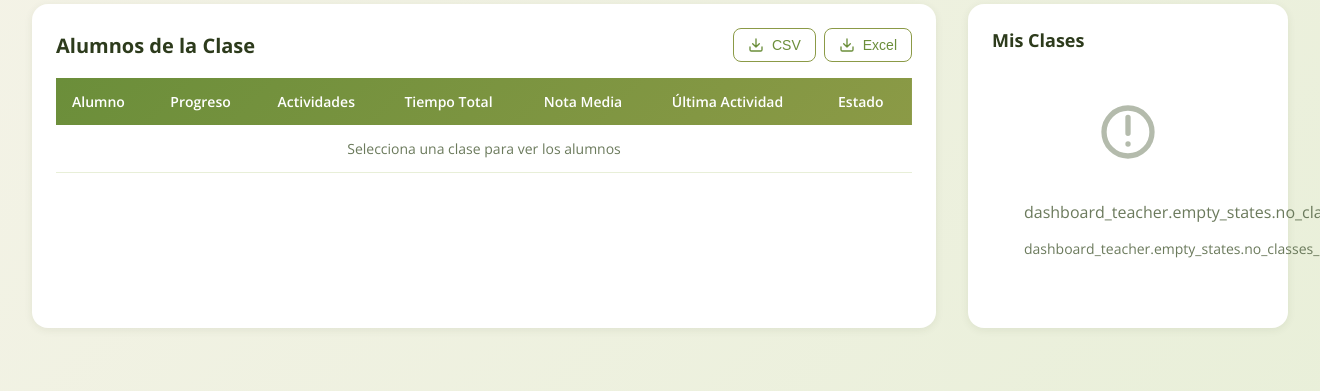
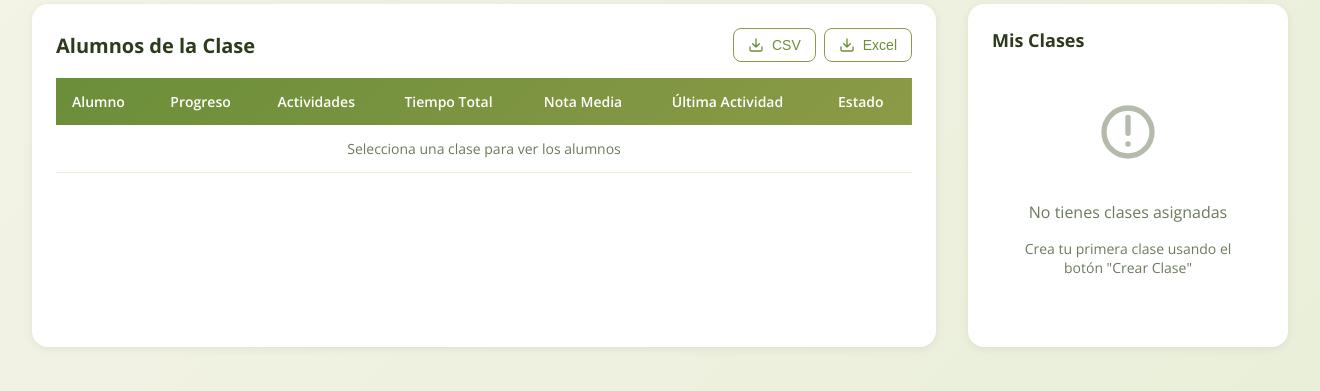
Before and after one commit to Gernika-DidaktikApp/GerniApi, a Flask app: page /dashboard/teacher in a window 1320 px wide; the page is wider, and only the part inside the window is pictured. Shown: the part 242-633 px from the top of that part. Run offline with Flask 3, Linux system fonts and the light colour scheme.

Commit message:
fix: corregir traducciones

```diff
--- a/app/web/static/js/dashboard-teacher-classes.js
+++ b/app/web/static/js/dashboard-teacher-classes.js
@@ -60,9 +60,9 @@ async function fetchClasses() {
         if (!response.ok) {
             if (response.status === 401 || response.status === 403) {
                 handleLogout();
-                throw new Error(t('dashboard_teacher.errors.session_expired'));
+                throw new Error(t('dashboard_teacher.session_expired'));
             }
-            throw new Error(t('dashboard_teacher.errors.load_classes'));
+            throw new Error(t('dashboard_teacher.error_load_classes'));
         }
 
         allClasses = await response.json();
@@ -84,7 +84,7 @@ async function fetchStudents(claseId = null) {
         });
 
         if (!response.ok) {
-            throw new Error(t('dashboard_teacher.errors.load_students'));
+            throw new Error(t('dashboard_teacher.error_load_students'));
         }
 
         currentStudents = await response.json();
@@ -104,7 +104,7 @@ async function createClass(nombre) {
         const profesorId = localStorage.getItem('userId');
 
         if (!profesorId) {
-            throw new Error(t('dashboard_teacher.errors.no_teacher_info'));
+            throw new Error(t('dashboard_teacher.error_no_teacher_info'));
         }
 
         const response = await fetch(CLASES_API, {
@@ -143,7 +143,7 @@ async function importStudentsFromCSV(csvData, claseId) {
         const hasAllHeaders = requiredHeaders.every(h => headers.includes(h));
 
         if (!hasAllHeaders) {
-            throw new Error(t('dashboard_teacher.errors.csv_columns'));
+            throw new Error(t('dashboard_teacher.error_csv_columns'));
         }
 
         // Procesar todas las líneas
@@ -160,7 +160,7 @@ async function importStudentsFromCSV(csvData, claseId) {
 
             // Validar que los campos requeridos no estén vacíos
             if (!student.nombre || !student.apellido || !student.username) {
-                throw new Error(`Línea ${i + 1}: ${t('dashboard_teacher.errors.csv_required_fields')}`);
+                throw new Error(`Línea ${i + 1}: ${t('dashboard_teacher.error_csv_required_fields')}`);
             }
 
             usuarios.push({
@@ -172,7 +172,7 @@ async function importStudentsFromCSV(csvData, claseId) {
         }
 
         if (usuarios.length === 0) {
-            throw new Error(t('dashboard_teacher.errors.no_valid_users'));
+            throw new Error(t('dashboard_teacher.error_no_valid_users'));
         }
 
         // Enviar bulk request (transaccional: todo o nada)
@@ -188,7 +188,7 @@ async function importStudentsFromCSV(csvData, claseId) {
         if (!response.ok) {
             const error = await response.json();
             // Formatear mensaje de error de forma legible
-            let errorMessage = t('dashboard_teacher.errors.import_students');
+            let errorMessage = t('dashboard_teacher.error_import_students');
             if (error.detail) {
                 if (typeof error.detail === 'string') {
                     errorMessage = error.detail;
@@ -235,7 +235,7 @@ NOTA: La columna 'password' es OPCIONAL
     document.body.removeChild(a);
     window.URL.revokeObjectURL(url);
 
-    showNotification(t('dashboard_teacher.notifications.template_downloaded'), 'success');
+    showNotification(t('dashboard_teacher.template_downloaded'), 'success');
 }
 
 /**
@@ -262,9 +262,9 @@ async function exportStudentsCSV(claseId = null) {
         document.body.removeChild(a);
         window.URL.revokeObjectURL(url);
 
-        showNotification(t('dashboard_teacher.notifications.csv_downloaded'), 'success');
+        showNotification(t('dashboard_teacher.csv_downloaded'), 'success');
     } catch (error) {
-        showNotification(t('dashboard_teacher.notifications.csv_export_error'), 'error');
+        showNotification(t('dashboard_teacher.csv_export_error'), 'error');
     }
 }
 
@@ -292,9 +292,9 @@ async function exportStudentsExcel(claseId = null) {
         document.body.removeChild(a);
         window.URL.revokeObjectURL(url);
 
-        showNotification(t('dashboard_teacher.notifications.excel_downloaded'), 'success');
+        showNotification(t('dashboard_teacher.excel_downloaded'), 'success');
     } catch (error) {
-        showNotification(t('dashboard_teacher.notifications.excel_export_error'), 'error');
+        showNotification(t('dashboard_teacher.excel_export_error'), 'error');
     }
 }
 
@@ -324,8 +324,8 @@ async function loadClasses(skipFetch = false) {
                 <svg viewBox="0 0 24 24" fill="none" stroke="currentColor">
                     <path d="M12 6.5v6M12 16.5h.01M21 12a9 9 0 11-18 0 9 9 0 0118 0z" stroke-width="2" stroke-linecap="round"/>
                 </svg>
-                <p>${t('dashboard_teacher.empty_states.no_classes')}</p>
-                <p style="font-size: 0.875rem;">${t('dashboard_teacher.empty_states.no_classes_hint')}</p>
+                <p>${t('dashboard_teacher.no_classes')}</p>
+                <p style="font-size: 0.875rem;">${t('dashboard_teacher.no_classes_hint')}</p>
             </div>
         `;
         return;
@@ -346,7 +346,7 @@ async function loadClasses(skipFetch = false) {
                         <svg viewBox="0 0 24 24" fill="none" stroke="currentColor">
                             <path d="M17 21v-2a4 4 0 00-4-4H5a4 4 0 00-4 4v2M9 11a4 4 0 100-8 4 4 0 000 8z" stroke-width="2"/>
                         </svg>
-                        <span class="stat-value" id="student-count-${cls.id}">0</span> ${t('dashboard_teacher.labels.students_plural')}
+                        <span class="stat-value" id="student-count-${cls.id}">0</span> ${t('dashboard_teacher.students_plural')}
                     </div>
                 </div>
             </div>
@@ -422,8 +422,8 @@ async function loadStudents(classId) {
     const countBadge = document.getElementById('studentCountBadge');
     if (countBadge) {
         const studentLabel = students.length === 1
-            ? t('dashboard_teacher.labels.students_singular')
-            : t('dashboard_teacher.labels.students_plural');
+            ? t('dashboard_teacher.students_singular')
+            : t('dashboard_teacher.students_plural');
         countBadge.textContent = `${students.length} ${studentLabel}`;
     }
 
@@ -439,7 +439,7 @@ async function loadStudents(classId) {
         // Formatear fecha
         const lastActivity = student.ultima_actividad && student.ultima_actividad !== 'Nunca'
             ? new Date(student.ultima_actividad).toLocaleDateString('es-ES')
-            : t('dashboard_teacher.labels.no_activity');
+            : t('dashboard_teacher.no_activity');
 
         // Determinar estado
         const isActive = student.ultima_actividad && student.ultima_actividad !== 'Nunca' &&
@@ -465,7 +465,7 @@ async function loadStudents(classId) {
                 <td>${lastActivity}</td>
                 <td>
                     <span class="status-badge ${isActive ? 'status-active' : 'status-inactive'}">
-                        ${isActive ? t('dashboard_teacher.labels.status_active') : t('dashboard_teacher.labels.status_inactive')}
+                        ${isActive ? t('dashboard_teacher.status_active') : t('dashboard_teacher.status_inactive')}
                     </span>
                 </td>
             </tr>
@@ -526,7 +526,7 @@ function copyClassCode() {
     const code = document.getElementById('selectedClassCode')?.textContent;
     if (code) {
         navigator.clipboard.writeText(code).then(() => {
-            showNotification(t('dashboard_teacher.notifications.code_copied'), 'success');
+            showNotification(t('dashboard_teacher.code_copied'), 'success');
         });
     }
 }
@@ -582,7 +582,7 @@ async function handleCreateClass(e) {
     const submitBtn = e.target.querySelector('button[type="submit"]');
 
     if (!nombre) {
-        showNotification(t('dashboard_teacher.notifications.please_enter_name'), 'error');
+        showNotification(t('dashboard_teacher.please_enter_name'), 'error');
         return;
     }
 
@@ -672,14 +672,14 @@ async function handleImportStudents(e) {
 
         // Mensaje de éxito
         const successKey = results.total === 1
-            ? 'dashboard_teacher.notifications.import_success_singular'
-            : 'dashboard_teacher.notifications.import_success_plural';
+            ? 'dashboard_teacher.import_success_singular'
+            : 'dashboard_teacher.import_success_plural';
         let message = t(successKey).replace('{count}', results.total);
 
         if (results.errors && results.errors.length > 0) {
             const errorKey = results.errors.length === 1
-                ? 'dashboard_teacher.notifications.import_with_errors_singular'
-                : 'dashboard_teacher.notifications.import_with_errors_plural';
+                ? 'dashboard_teacher.import_with_errors_singular'
+                : 'dashboard_teacher.import_with_errors_plural';
             message += `\n${t(errorKey).replace('{count}', results.errors.length)}: ${results.errors.join(', ')}`;
         }
 
@@ -772,7 +772,7 @@ document.addEventListener('DOMContentLoaded', () => {
  * Confirmar eliminación de clase
  */
 function confirmDeleteClass(claseId, claseNombre) {
-    if (confirm(t('dashboard_teacher.confirmations.delete_class').replace('{name}', claseNombre))) {
+    if (confirm(t('dashboard_teacher.confirm_delete_class').replace('{name}', claseNombre))) {
         deleteClass(claseId);
     }
 }
@@ -813,7 +813,7 @@ async function deleteClass(claseId) {
  * Confirmar remover alumno de clase
  */
 function confirmRemoveStudent(studentId, studentName) {
-    if (confirm(t('dashboard_teacher.confirmations.remove_student').replace('{name}', studentName))) {
+    if (confirm(t('dashboard_teacher.confirm_remove_student').replace('{name}', studentName))) {
         removeStudentFromClass(studentId);
     }
 }
--- a/app/web/static/js/i18n.js
+++ b/app/web/static/js/i18n.js
@@ -114,7 +114,18 @@ const translations = {
             error_csv_required_fields: "Todos los campos (nombre, apellido, username) son obligatorios",
             error_no_valid_users: "No se encontraron usuarios válidos en el CSV",
             confirm_delete_class: "¿Estás seguro de que quieres eliminar la clase \"{name}\"?\n\nLos alumnos NO se eliminarán, solo quedarán sin clase asignada.",
-            confirm_remove_student: "¿Remover a \"{name}\" de esta clase?\n\nEl alumno NO se eliminará, solo quedará sin clase asignado."
+            confirm_remove_student: "¿Remover a \"{name}\" de esta clase?\n\nEl alumno NO se eliminará, solo quedará sin clase asignado.",
+            csv_export_error: "Error al exportar CSV",
+            excel_export_error: "Error al exportar Excel",
+            import_success_singular: "✓ {count} alumno importado exitosamente",
+            import_success_plural: "✓ {count} alumnos importados exitosamente",
+            import_with_errors_singular: "⚠ {count} error",
+            import_with_errors_plural: "⚠ {count} errores",
+            students_singular: "alumno",
+            students_plural: "alumnos",
+            status_active: "Activo",
+            status_inactive: "Inactivo",
+            no_activity: "Sin actividad"
         }
     },
     eu: {
@@ -224,7 +235,18 @@ const translations = {
             error_csv_required_fields: "Eremu guztiak (izena, abizena, erabiltzailea) derrigorrezkoak dira",
             error_no_valid_users: "Ez da erabiltzaile baliozkorik aurkitu CSV fitxategian",
             confirm_delete_class: "Ziur zaude \"{name}\" klasea ezabatu nahi duzula?\n\nIkasleak EZ dira ezabatuko, bakarrik klaserik gabe geratuko dira.",
-            confirm_remove_student: "\"{name}\" klase honetatik kendu?\n\nIkaslea EZ da ezabatuko, bakarrik klaserik gabe geratuko da."
+            confirm_remove_student: "\"{name}\" klase honetatik kendu?\n\nIkaslea EZ da ezabatuko, bakarrik klaserik gabe geratuko da.",
+            csv_export_error: "Errorea CSV esportatzean",
+            excel_export_error: "Errorea Excel esportatzean",
+            import_success_singular: "✓ {count} ikasle ondo inportatuta",
+            import_success_plural: "✓ {count} ikasle ondo inportatuta",
+            import_with_errors_singular: "⚠ {count} errore",
+            import_with_errors_plural: "⚠ {count} errore",
+            students_singular: "ikasle",
+            students_plural: "ikasle",
+            status_active: "Aktiboa",
+            status_inactive: "Inaktiboa",
+            no_activity: "Jarduerarik gabe"
         }
     }
 };
--- a/app/web/templates/dashboard-teacher.html
+++ b/app/web/templates/dashboard-teacher.html
@@ -253,9 +253,9 @@
     </div>
 
     <!-- JavaScript -->
-    <script src="/static/js/i18n.js?v=1"></script>
+    <script src="/static/js/i18n.js?v=2"></script>
     <script src="/static/js/auth.js?v=5"></script>
-    <script src="/static/js/dashboard-teacher-classes.js?v=14"></script>
+    <script src="/static/js/dashboard-teacher-classes.js?v=15"></script>
 </body>
 
 </html>
```
